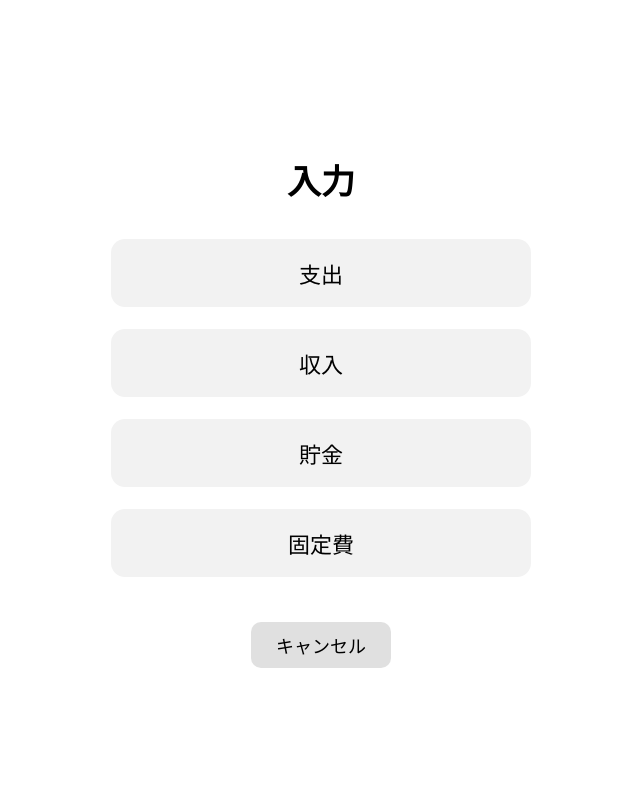
After one commit to hasebe-masaki123/save_money_app, a Flask app: page /menu/ in a window 1280 px wide. The commit adds this page. Shown: the whole page, without its empty margins (319-959 px from the left). Run offline with Flask 3, Linux system fonts and the light colour scheme; parts of the project's set-up code (start-up, migrations or seed data) failed here and were passed over.

Commit message:
貯金入力画面、入力選択画面できた

```diff
--- a/app.py
+++ b/app.py
@@ -50,6 +50,7 @@ def create_app():
     # --- Blueprint の登録 ---
     app.register_blueprint(auth_views.auth_bp)
     app.register_blueprint(top_views.top_bp)
+    app.register_blueprint(expense_views.menu_bp)
     app.register_blueprint(expense_views.expense_bp)
     app.register_blueprint(income_views.income_bp)
     app.register_blueprint(saving_views.saving_bp)
--- /dev/null
+++ b/apps/expense/templates/input_select.html
@@ -0,0 +1,93 @@
+<!DOCTYPE html>
+<html lang="ja">
+
+<head>
+    <meta charset="UTF-8">
+    <title>入力メニュー</title>
+    <style>
+        body {
+            font-family: sans-serif;
+            margin: 0;
+            background-color: #ffffff;
+            height: 100vh;
+            display: flex;
+            flex-direction: column;
+            justify-content: center;
+            align-items: center;
+        }
+
+        h1 {
+            font-size: 34px;
+            margin-bottom: 35px;
+        }
+
+        .menu-wrapper {
+            display: flex;
+            flex-direction: column;
+            align-items: center;
+            gap: 22px;
+        }
+
+        /* さらに少し小さめ */
+        .menu-btn {
+            width: 65vw;
+            max-width: 420px;
+            padding: 18px 0;
+            font-size: 22px;
+            border: none;
+            background-color: #f2f2f2;
+            border-radius: 14px;
+            cursor: pointer;
+        }
+
+        .menu-btn:hover {
+            background-color: #e6e6e6;
+        }
+
+        .cancel-btn {
+            margin-top: 45px;
+            padding: 10px 25px;
+            font-size: 18px;
+            background-color: #e0e0e0;
+            border: none;
+            border-radius: 10px;
+            cursor: pointer;
+        }
+
+        .cancel-btn:hover {
+            background-color: #d4d4d4;
+        }
+    </style>
+</head>
+
+<body>
+
+    <h1>入力</h1>
+
+    <div class="menu-wrapper">
+
+        <form action="{{ url_for('expense.expense') }}">
+            <button class="menu-btn">支出</button>
+        </form>
+
+        <form action="{{ url_for('income.income') }}">
+            <button class="menu-btn">収入</button>
+        </form>
+
+        <form action="{{ url_for('saving.saving') }}">
+            <button class="menu-btn">貯金</button>
+        </form>
+
+
+        <form action="#">
+            <button class="menu-btn">固定費</button>
+        </form>
+
+
+    </div>
+
+    <button class="cancel-btn">キャンセル</button>
+
+</body>
+
+</html>
--- a/apps/expense/views.py
+++ b/apps/expense/views.py
@@ -4,18 +4,18 @@ from apps.expense.models import Expense, ExpenseCategory
 from app import db
 from datetime import datetime
 
-expense_bp = Blueprint('expense', __name__, url_prefix='/expense', template_folder='templates')
+# --- expense 用 Blueprint ---
+expense_bp = Blueprint("expense", __name__, url_prefix="/expense", template_folder="templates")
 
-
-@expense_bp.route('/', methods=['GET', 'POST'])
+@expense_bp.route("/", methods=["GET", "POST"])
 @login_required
 def expense():
     categories = ExpenseCategory.query.all()
 
-    if request.method == 'POST':
+    if request.method == "POST":
         date_str = request.form.get("date")
         amount_str = request.form.get("amount")
-        category_input = request.form.get("category_id")  # 数字IDか文字列か分からない
+        category_input = request.form.get("category_id")
         memo = request.form.get("memo")
 
         # 金額チェック
@@ -34,9 +34,8 @@ def expense():
 
         # カテゴリIDの処理
         if category_input.isdigit():
-            category_id = int(category_input)  # 既存カテゴリならそのまま
+            category_id = int(category_input)
         else:
-            # 新規カテゴリとしてDBに登録
             existing = ExpenseCategory.query.filter_by(name=category_input).first()
             if existing:
                 category_id = existing.category_id
@@ -46,7 +45,6 @@ def expense():
                 db.session.commit()
                 category_id = new_category.category_id
 
-        # Expense作成
         new_expense = Expense(
             user_id=current_user.user_id,
             category_id=category_id,
@@ -58,7 +56,6 @@ def expense():
         db.session.commit()
 
         flash("支出を登録したさー", "success")
-        # 入力画面に戻す
         return redirect(url_for("expense.expense"))
 
     return render_template("expense/expense.html", categories=categories)
@@ -122,8 +119,18 @@ def expense_by_date():
         Expense.date >= start_date,
         Expense.date <= end_date
     ).all()
+
     data = [
         {"date": e.date.strftime("%Y-%m-%d"), "amount": e.amount, "category_id": e.category_id, "memo": e.memo}
         for e in expenses
     ]
     return jsonify(data)
+
+
+# --- menu 用 Blueprint ---
+menu_bp = Blueprint("menu", __name__, url_prefix="", template_folder="templates")
+
+@menu_bp.route("/menu/", methods=["GET"])
+# @login_required
+def input_menu_page():
+    return render_template("input_select.html")
```
Also changed, not shown: apps/saving/templates/saving/saving.html (+77 -114 lines), apps/saving/views.py (+7 -7 lines).
